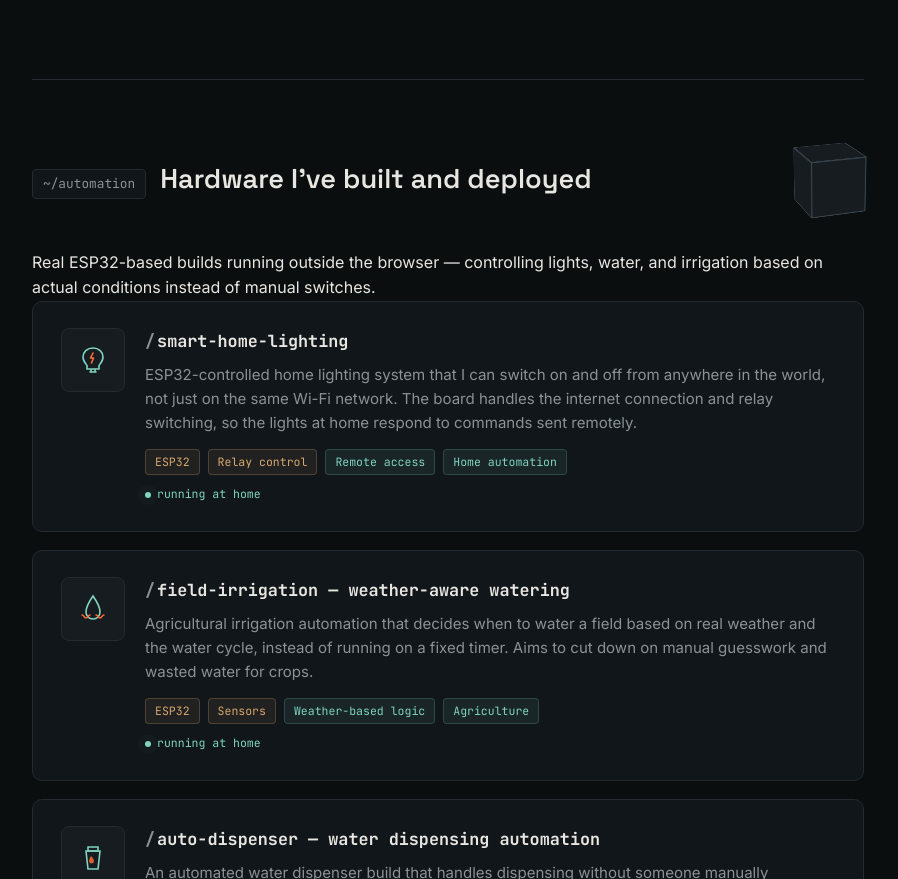
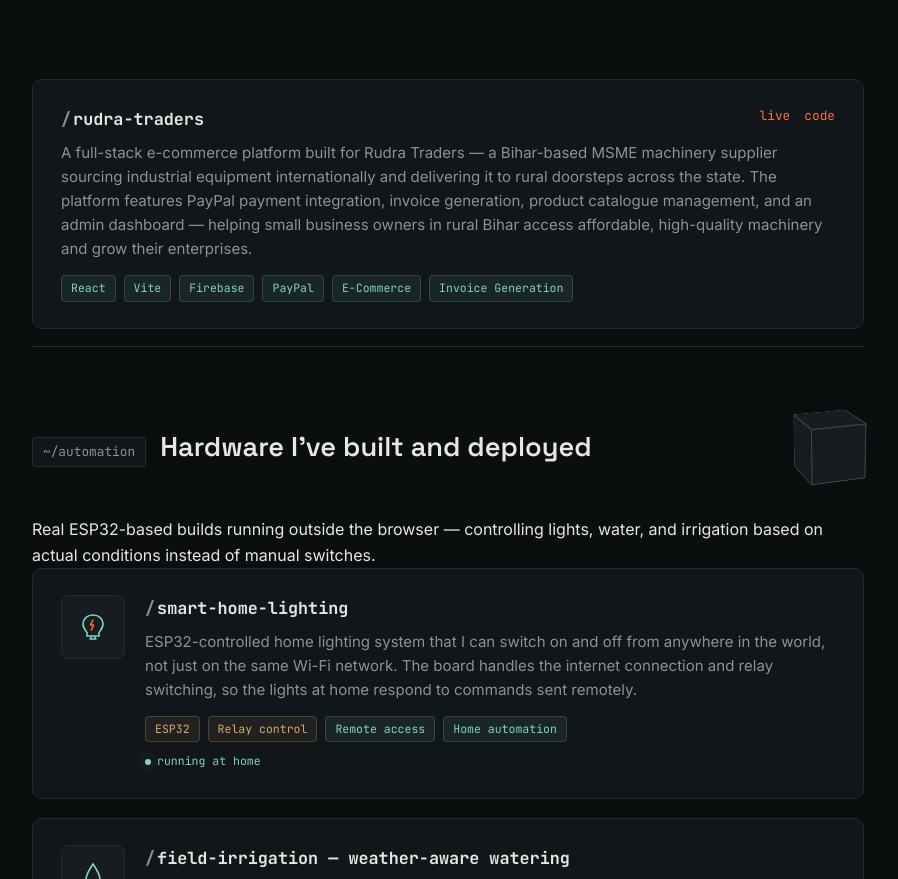
Before and after one commit to ayushsharma130410-afk/ayushsharma130410-afk.github.io, a plain HTML site: page index.html in a window 1280 px wide. Shown: the part 2139-3018 px from the top of the page, without its empty margins (192-1090 px from the left). Drawn offline with Linux system fonts and the light colour scheme.

Commit message:
Update index.html

```diff
--- a/index.html
+++ b/index.html
@@ -856,6 +856,30 @@
       </div>
     </div>
   </section>
+  <div class="tilt-card">
+  <div class="project-head">
+    <span class="project-name">rudra-traders</span>
+    <div class="project-links">
+      <a href="https://rudratraders.vercel.app/" target="_blank" rel="noopener">live</a>
+      <a href="https://github.com/Ayushsharma-offical/rudratraders" target="_blank" rel="noopener">code</a>
+    </div>
+  </div>
+  <p class="project-desc">
+    A full-stack e-commerce platform built for Rudra Traders — a Bihar-based MSME machinery supplier
+    sourcing industrial equipment internationally and delivering it to rural doorsteps across the state.
+    The platform features PayPal payment integration, invoice generation, product catalogue management,
+    and an admin dashboard — helping small business owners in rural Bihar access affordable,
+    high-quality machinery and grow their enterprises.
+  </p>
+  <div class="tag-row">
+    <span class="tag">React</span>
+    <span class="tag">Vite</span>
+    <span class="tag">Firebase</span>
+    <span class="tag">PayPal</span>
+    <span class="tag">E-Commerce</span>
+    <span class="tag">Invoice Generation</span>
+  </div>
+</div>
 
   <!-- AUTOMATION (NEW) -->
   <section id="automation">
```
